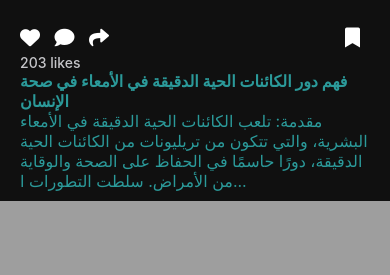
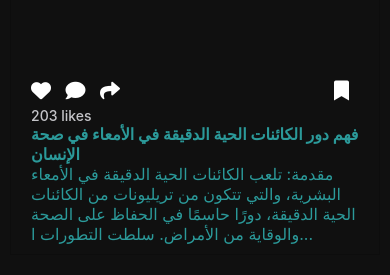
Before and after one commit to 18Ammar/my-tabibi, a Flask app: page /browse in a window 390 px wide; the page is wider, and only the part inside the window is pictured. Shown: the part 654-929 px from the top of that part. Before the commit the page ends 855 px from the top of that part, so only its background shows below. Run offline with Flask 3, Linux system fonts and the light colour scheme; a user stored in the database is signed in; data comes from the database, SQL or seed files in the repository.

Commit message:
Update browsing.css

```diff
--- a/myapp/static/browsing.css
+++ b/myapp/static/browsing.css
@@ -135,12 +135,6 @@ main .container {
     justify-content: flex-start; /* Changed from space-between to flex-start */
 }
 
-  .col-9 {
-  width: 65%;
-
-  margin-top: 30px;
-  background-color: #131a1a;
-  }
 
   .statuses {
   margin-bottom: 30px;
@@ -450,7 +444,9 @@ main .container {
   .hidden {
   display: none;
   }
-
+  .col-3 {
+    display: none;
+  }
   @media screen and (max-width: 1000px) {
   .col-9 {
     width: 100%;
@@ -527,3 +523,56 @@ main .container {
   .footer a:hover {
   color: #ff0000;
   }
+  .col-9 {
+    width: 100%;
+    margin-top: 30px;
+    padding-left: 100px;
+    padding-right: 100px;
+    padding-top: 30px;
+    background-color: #13191a;
+    display: flex;
+    flex-direction: column;
+    align-items: center; /* Centers content horizontally */
+    justify-content: flex-start; /* Aligns content at the top, adjust as needed */
+}
+
+/* Ensure cards take full width of container and center content */
+.col-9 .card {
+    width: 100%;
+    max-width: 800px; /* Adjust max-width as needed */
+    margin-bottom: 20px;
+    border: 1px solid rgba(7, 7, 7, 0.24);
+}
+  .card__image{
+    padding-left: 50px;
+    width: 60%;
+    object-fit: cover;
+  }
+
+
+  @media screen and (max-width: 1000px) {
+    .col-9 {
+      width: 100%;
+      background: #101010;
+
+    }
+
+    .col-9 .card {
+      width: 100%; /* Ensures cards take full width of container */
+      margin-bottom: 20px; /* Space between cards */
+    }
+  }
+
+  @media screen and (max-width: 1000px) {
+    .col-9 {
+        padding-left: 20px;
+        padding-right: 20px;
+    }
+}
+
+@media screen and (max-width: 750px) {
+    .col-9 {
+        padding-left: 10px;
+        padding-right: 10px;
+    }
+}
```
